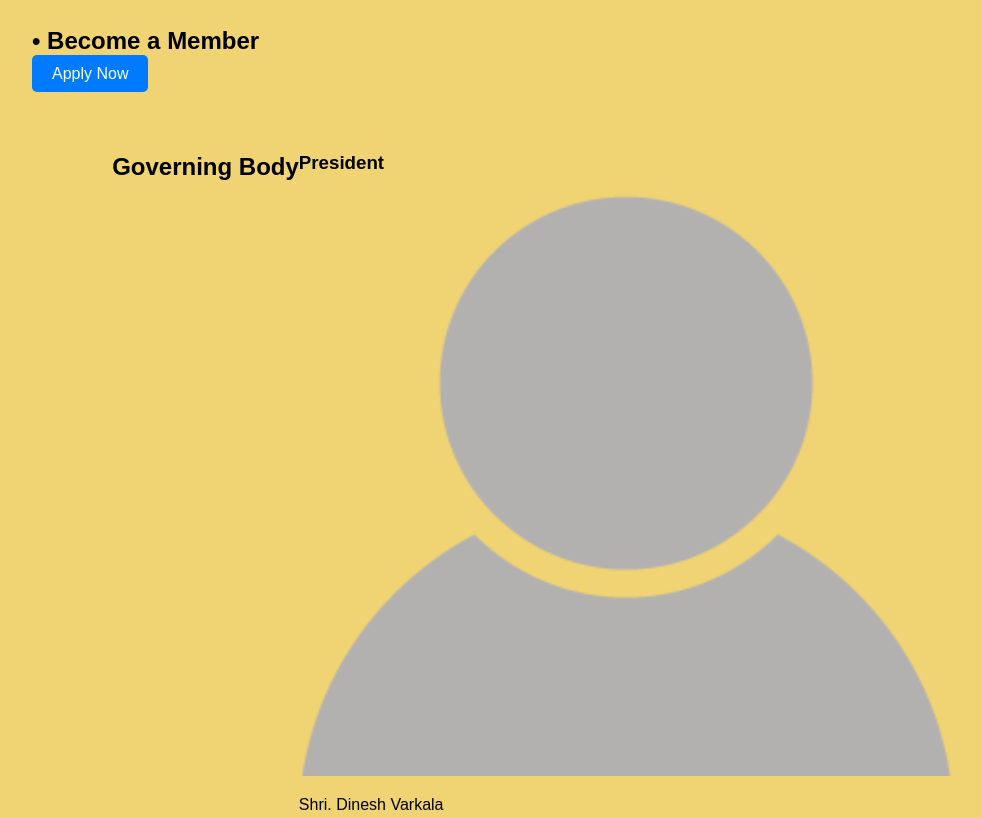
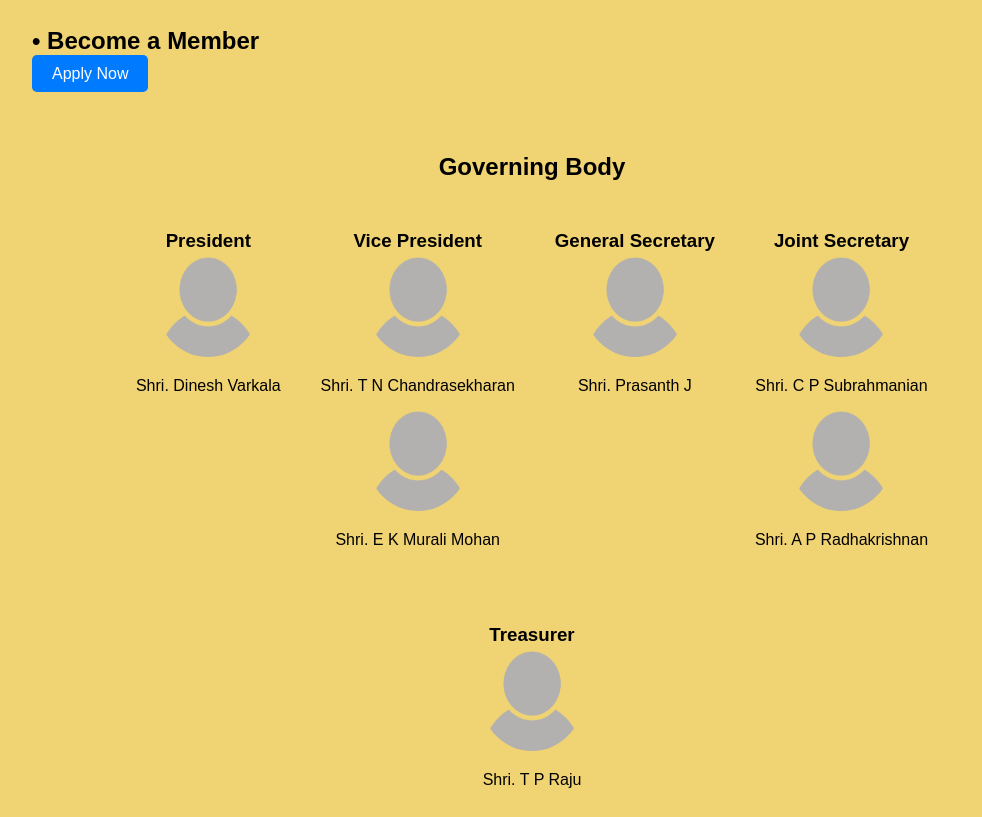
Before and after one commit to bruhthehecker/kvs, a plain HTML site: page index.html in a window 1280 px wide. Shown: the part 649-1466 px from the top of the page, without its empty margins (108-1090 px from the left). Drawn offline with Linux system fonts and the light colour scheme.

Commit message:
Update style.css

```diff
--- a/style.css
+++ b/style.css
@@ -88,46 +88,52 @@ h2 {
 }
 
 .representatives {
-    padding: 20px;
-    display: flex; /* Wrap headings and list in a flexbox */
-    justify-content: center; /* Center content horizontally within the representatives section */
-  }
-
-.representatives h2 {
-    text-align: center; /* Still centers the heading text itself */
-  }
-
-.representatives ul {
-    list-style: none;
-    padding: 0;
-    margin: 0;
-  }
-
-.representatives li {
-    margin-bottom: 15px;
-  }
-
-.nested-list {
-    padding-left: 20px;
-  }
-
-.representative-info {
     display: flex;
     flex-direction: column;
     align-items: center;
   }
 
-.representative-info img {
-    width: 80px;
-    height: 80px;
-    border-radius: 50%;
-    margin-bottom: 5px;
+  .representatives ul {
+    list-style: none;
+    padding: 0;
+    margin: 0;
+    display: flex;
+    flex-wrap: wrap;
+    justify-content: center;
   }
 
-.representative-info p.name {
+  .representatives li {
+    margin: 20px;
+  }
+
+  .representative {
     text-align: center;
   }
 
+  .representative h3 {
+    margin-bottom: 5px;
+    font-weight: bold;
+  }
+
+  .representative img {
+    width: 100px;
+    height: 100px;
+    border-radius: 50%;
+    margin: 0 auto;
+  }
+
+  .representative.name {
+    margin-top: 5px;
+  }
+
+  /* Desktop screen sizes with 16:9 resolution */
+@media only screen and (min-width: 1280px) and (max-width: 1920px) {
+    .representatives {
+       max-width: 1280px; /* adjust this value to your desired maximum width */
+       margin: 0 auto; /* center the container horizontally */
+       padding: 20px; /* add some padding for better layout */
+     }
+   }
 .registration-number {
     font-size: 13px;
     text-align: center;
```
